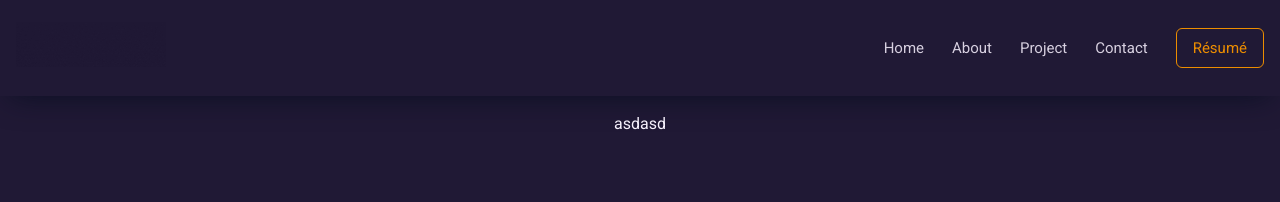
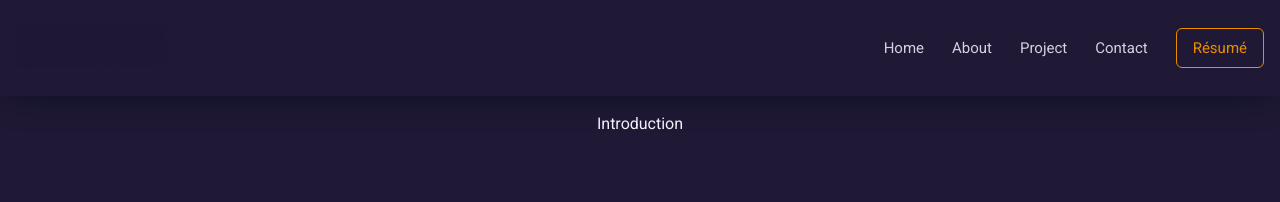
Before and after one commit to diannegabriel/website, a Next.js app: page / in a window 1280 px wide. Shown: the top 202 px of the page. Built offline with nearby package versions, Linux system fonts and the light colour scheme.

Commit message:
Import Introduction component to index

```diff
--- a/components/Introduction.tsx
+++ b/components/Introduction.tsx
@@ -2,7 +2,7 @@ import React from "react";
 
 const Introduction = () => {
   return (
-    <div></div>
+    <div>Introduction</div>
   );
 };
 
--- a/pages/index.tsx
+++ b/pages/index.tsx
@@ -4,6 +4,7 @@ import Socials from "@/components/Socials";
 // import { Inter } from 'next/font/google'
 import Head from "next/head";
 import { motion } from "framer-motion";
+import Introduction from "@/components/Introduction";
 
 // const inter = Inter({ subsets: ['latin'] })
 
@@ -24,7 +25,9 @@ export default function Home() {
           >
             <Socials />
           </motion.aside>
-          <article className="h-[88vh] mx-auto p-4">asdasd</article>
+          <article className="h-[88vh] mx-auto p-4">
+            <Introduction />
+          </article>
           <motion.aside
             initial={{ opacity: 0 }}
             animate={{ opacity: 1 }}
```
